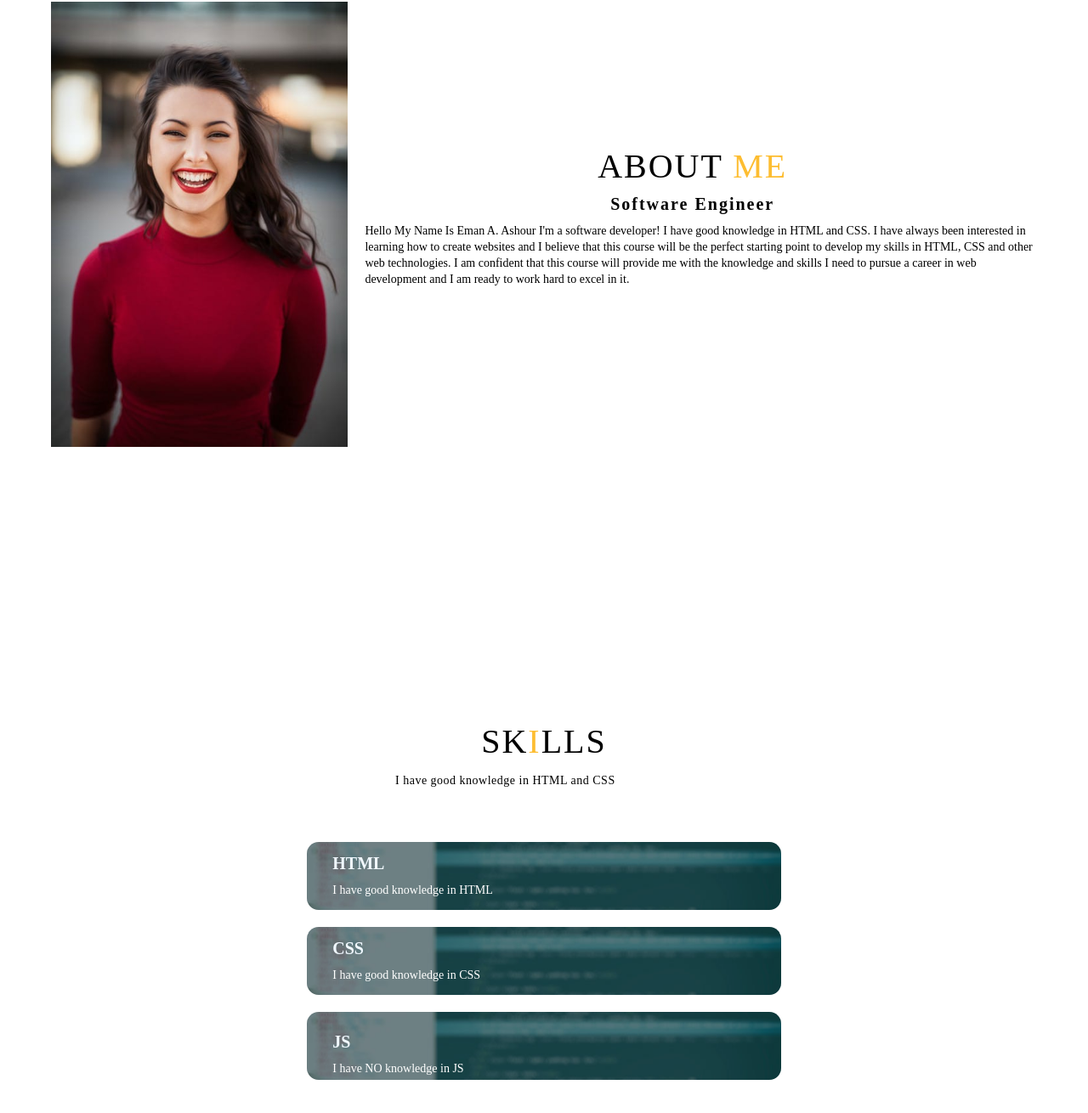
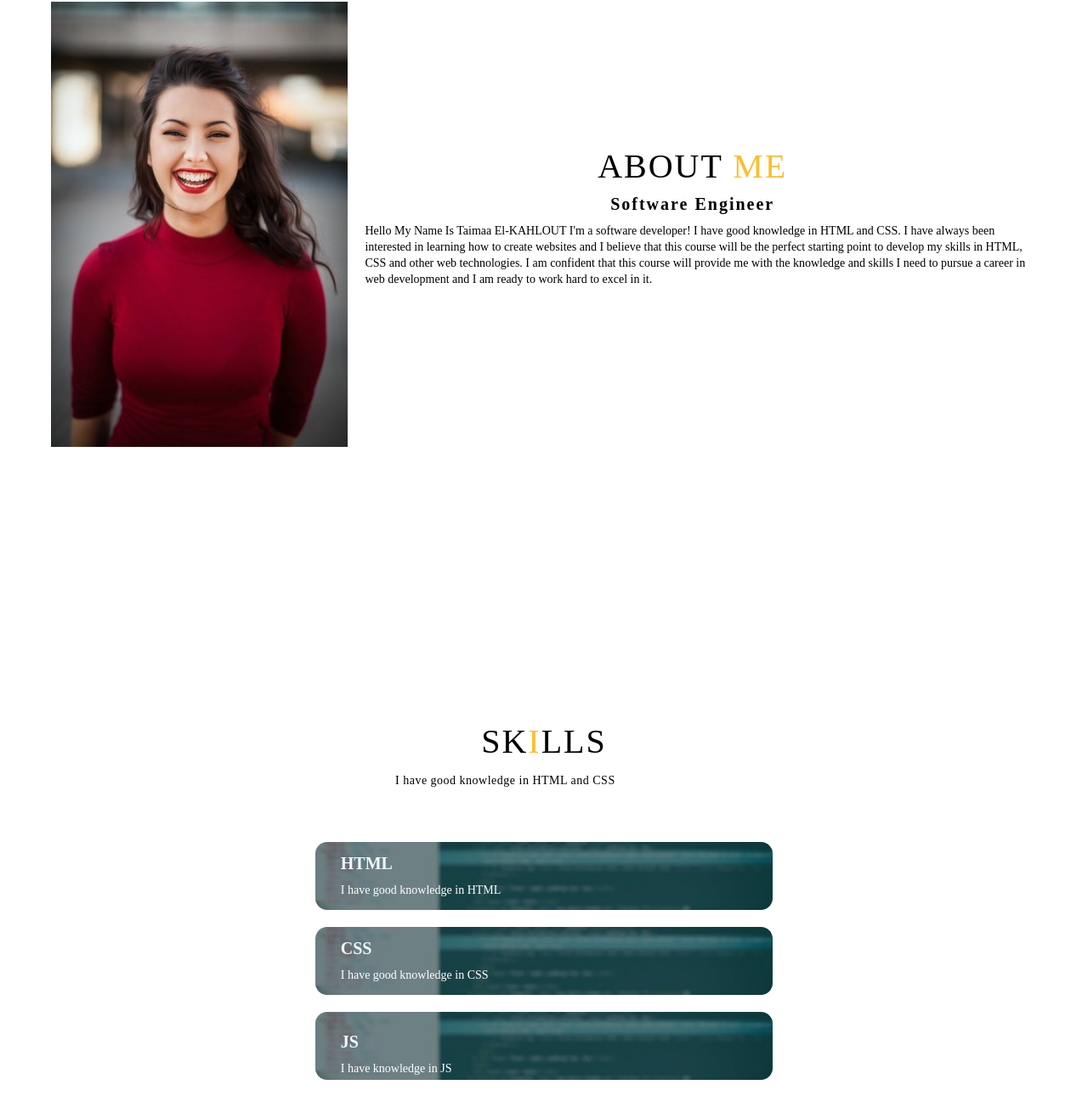
Before and after one commit to EmanAshour2001/Protofilo, a plain HTML site: page index.html in a window 1280 px wide. Shown: the part 935-2245 px from the top of the page at 85% size. Drawn offline with Linux system fonts and the light colour scheme.

Commit message:
Edit user name

```diff
--- a/index.html
+++ b/index.html
@@ -52,7 +52,7 @@
             <div class="col-right">
                 <h1 class="section-title">About <span>Me</span></h1>
                 <h2>Software Engineer</h2>
-                <p>Hello My Name Is Eman A. Ashour I'm a software developer! I have good knowledge in HTML and CSS.
+                <p>Hello My Name Is Taimaa El-KAHLOUT I'm a software developer! I have good knowledge in HTML and CSS.
                     I have always been interested in learning how to create websites and I believe that this course
                     will be the perfect starting point to develop my skills in HTML, CSS and other web technologies.
                     I am confident that this course will provide me with the knowledge and skills I need to pursue a
@@ -93,7 +93,7 @@
                     <div class="icon">
                     </div>
                     <h2>JS</h2>
-                    <p> I have NO knowledge in JS
+                    <p> I have knowledge in JS
                     </p>
                 </div>
 
```
